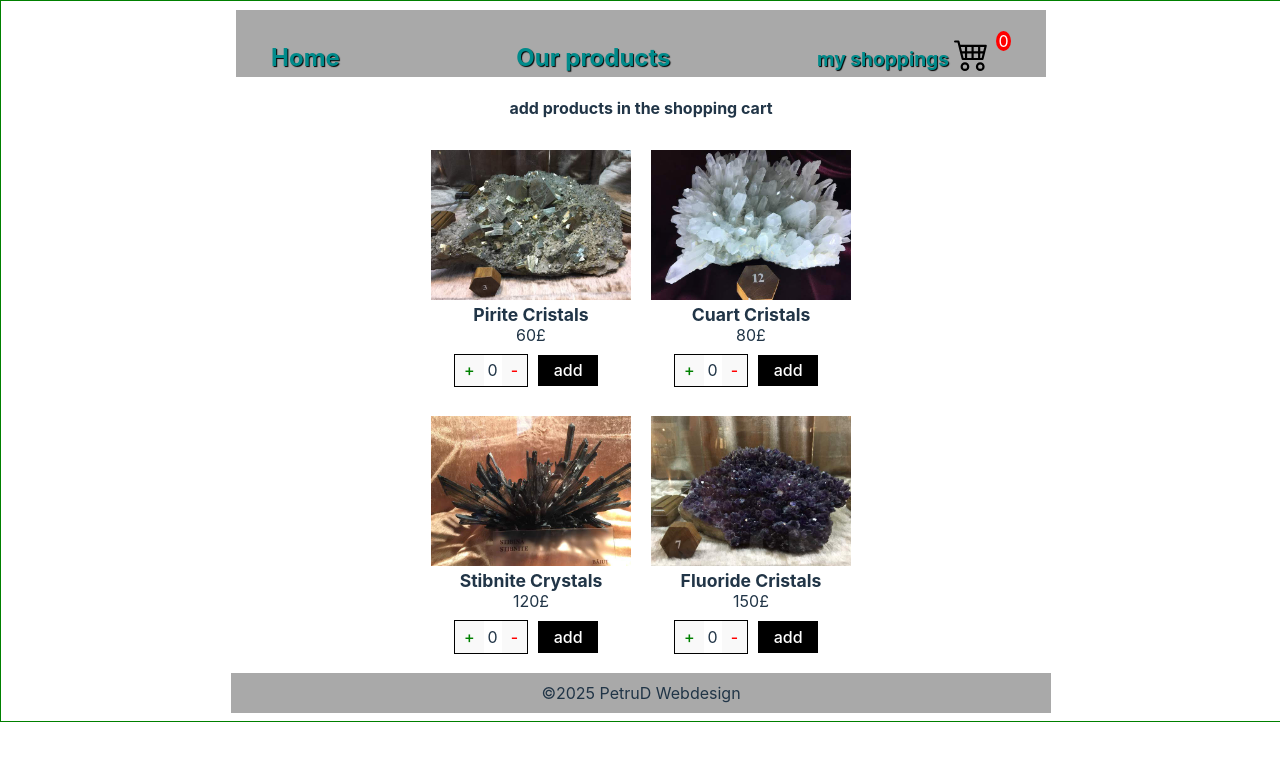
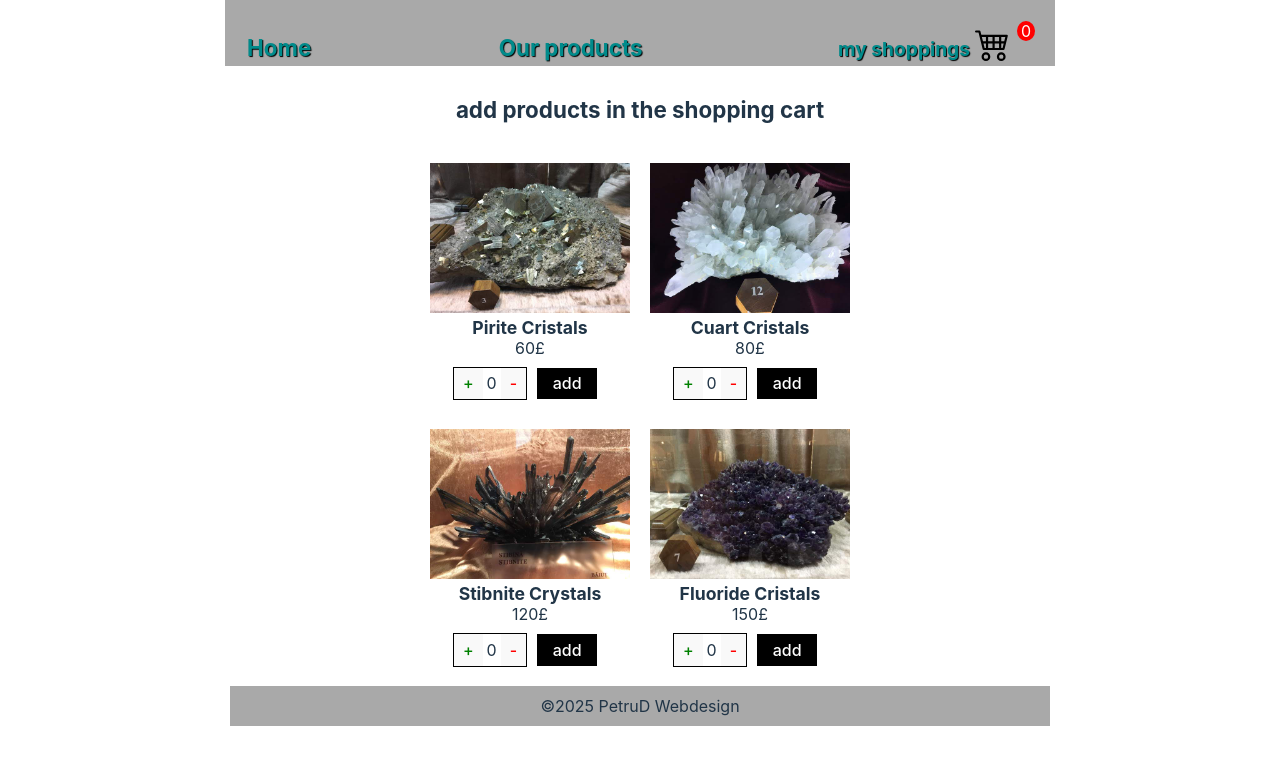
Before and after one commit to petredemi/shopping-cart, a React (Vite) app: page /products in a window 1280 px wide. Shown: the top 764 px of the page. Built offline with nearby package versions, Linux system fonts and the light colour scheme.

Commit message:
ajust style to full screen

```diff
--- a/src/App.css
+++ b/src/App.css
@@ -1,5 +1,6 @@
 #root {
-  width: 100%;
-  margin: 0px;
+  width:100%;
+  margin: 0;
   text-align: center;
+
 }
--- a/src/index.css
+++ b/src/index.css
@@ -11,7 +11,9 @@
   text-rendering: optimizeLegibility;
   -webkit-font-smoothing: antialiased;
   -moz-osx-font-smoothing: grayscale;
-  border: 1px solid green
+  width: auto;
+  padding: 0px;
+
 }
 a {
   font-weight: 500;
@@ -23,9 +25,9 @@ a:hover {
 }
 body {
   display: flex;
-  place-items: center;
-  width: 100wh;
   padding: 0px;
+  justify-content: center;
+  margin: 0px;
 }
 h1 {
   font-size: 3.2em;
--- a/src/stylefiles/general.css
+++ b/src/stylefiles/general.css
@@ -1,12 +1,14 @@
 .headerbar{
-    display: inline-flex;
+    display: flex;
     align-items:baseline;
     justify-content:space-between;
     padding: 5px;
+    padding-left: 20px;
+    padding-right: 10px;
     background-color: darkgray;
-    margin-top: 1px;
-    width: 100%;
+    margin: auto;
     max-width: 800px;
+
 }
 .colectie{
     display: flex;
@@ -29,17 +31,25 @@ h3, h5{
     color:darkcyan
 }
 h3{
-    margin-left: 30px;
-    font-size: 1.5rem;
+    margin-left: 2px;
+    font-size: 1.4rem;
+    margin-bottom: 0px;
 }
 h5{
     font-size: 1.2rem;
+    text-align: center;
+    color: darkcyan;
+}
+h4{
+    font-size: 1.4rem;
 }
 .shopcart{
     display: flex;
-    align-items:flex-end;
+    align-items: flex-end;
     height: fit-content;
-    margin-right: 30px;
+    margin-right: 10px;
+    margin-left: 10px;
+    margin-bottom: 0px;
 }
 .qa{
     margin-left: 2px;
@@ -50,7 +60,7 @@ h5{
     font-size: 1rem;
     border-radius: 50% 50% 50% 50%;
     vertical-align: text-top;
-    width: 15px;
+    width: 18px;
     background-color: red;
     color: white;
 
```
